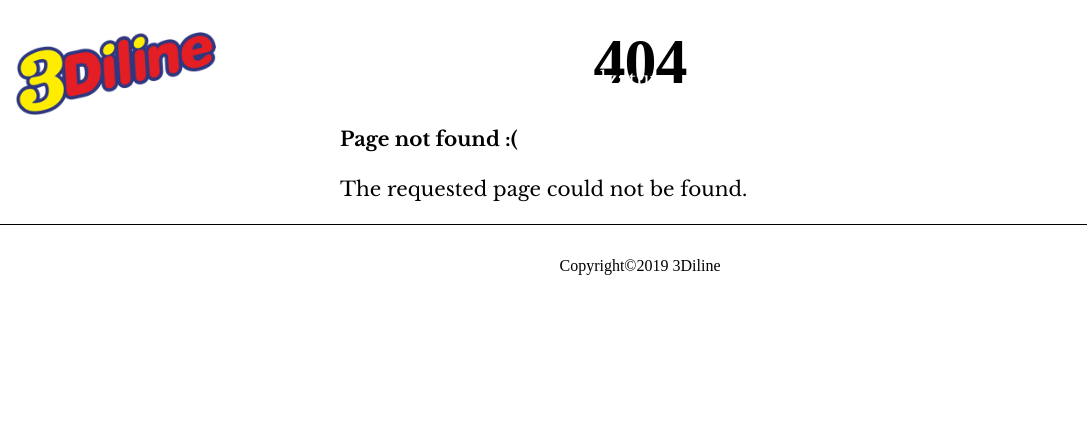
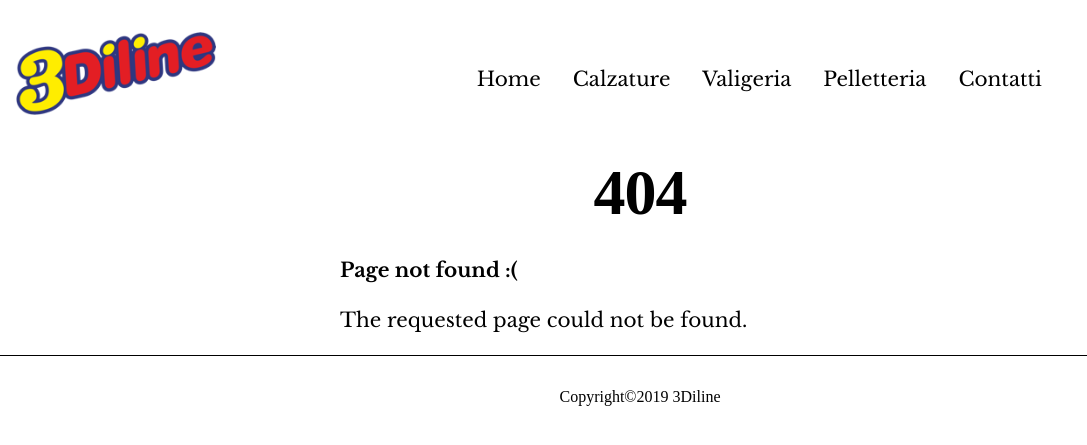
Before and after one commit to matteocarpi/3Diline, a Jekyll site: the page built from 404.html, in a window 1280 px wide. Shown: the top 445 px of the page, without its empty margins (0-1087 px from the left). Built offline with Jekyll 4.4.1, drawn with Linux system fonts in a browser that asks for light colours.

Commit message:
Revert "header over home title"
This reverts commit 7dd8a0eaf12a5f272bc8fcc7f1325abec9d97e74.

```diff
--- a/_includes/navigation.html
+++ b/_includes/navigation.html
@@ -1,5 +1,3 @@
-<div id="header-wrap" class="" >
-
   <header>
       <img class="logo" src="{{ site.logo }}" alt="">
       <i id="burger" class="material-icons" onclick="burger()">menu</i>
@@ -52,5 +50,3 @@
           </ul>
         </div>
   </header>
-
-</div>
--- a/_sass/desktop-navigation.scss
+++ b/_sass/desktop-navigation.scss
@@ -1,23 +1,6 @@
-#header-wrap {
-  position: absolute;
-  width: 100%;
+header {
   margin-top: 1rem;
-  display: flex;
-  justify-content: space-around;
 }
-
-header {
-  width: 100%;
-  z-index: 1;
-    ul {
-      li {
-        a {
-          color: white;
-      }
-    }
-  }
-}
-
 @media screen and (min-width: 768px) {
   ul#large-menu {
     display: flex;
--- a/_sass/universal.scss
+++ b/_sass/universal.scss
@@ -15,7 +15,6 @@ body {
 h1, h2, h3, h4 {
   font-family: 100% $titles;
   text-align: center;
-  margin: 0;
 }
 h1 {
   font-size: 40px;
```
